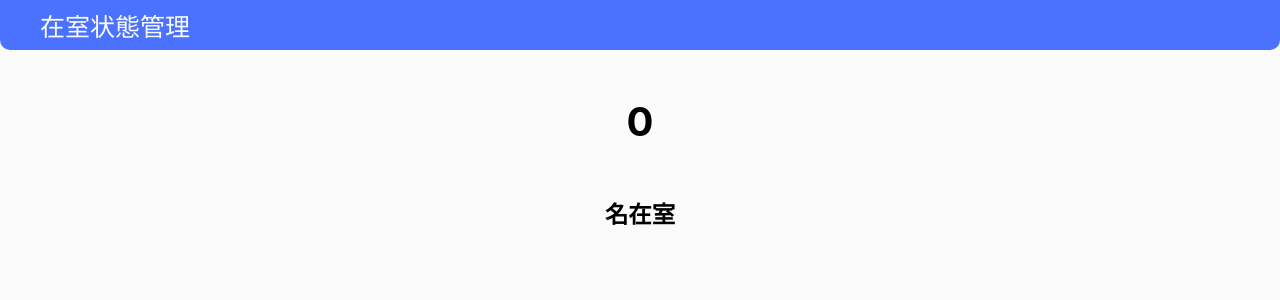
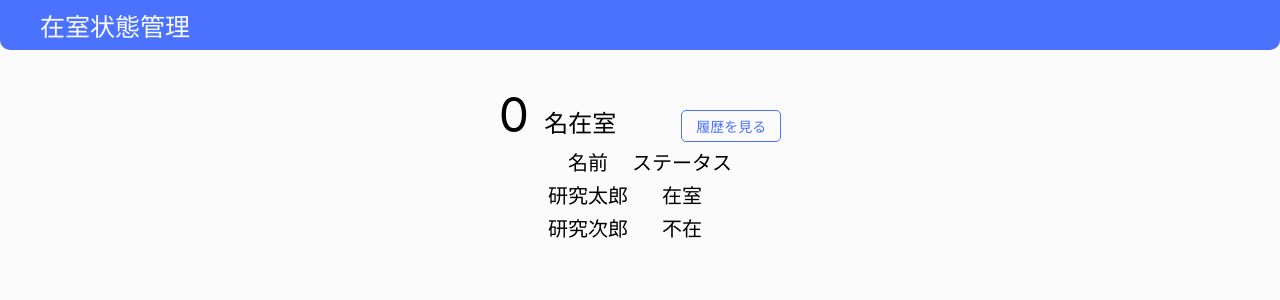
Before and after one commit to 618knot/hdp_2023, a React (Vite) app in the folder frontend/: page / in a window 1280 px wide. Shown: the top 300 px of the page. Built offline with nearby package versions, Linux system fonts and the light colour scheme; no server answers.

Commit message:
home画面作成途中経過

```diff
--- a/frontend/src/view/home/Home.scss
+++ b/frontend/src/view/home/Home.scss
@@ -0,0 +1,10 @@
+#occupancy {
+    margin-top: 15px;
+
+    font-size: 24px;
+
+    & .count {
+        font-size: 48px;
+        margin-right: 15px;
+    }
+}
--- a/frontend/src/view/home/Home.tsx
+++ b/frontend/src/view/home/Home.tsx
@@ -1,15 +1,29 @@
-import { useState } from "react";
+import { CSSProperties, useEffect, useState } from "react";
+import "./Home.scss";
+import Button from "../../components/button/Button";
+import { useNavigate } from "react-router-dom";
+
+const buttonStyle: CSSProperties = {
+    marginLeft: "65px",
+
+};
+
 const WEBSOCKET_URL = import.meta.env.VITE_WEBSOCKET_URL;
-console.log(WEBSOCKET_URL);
 const ws: WebSocket = new WebSocket(WEBSOCKET_URL + "/ws/1");
 
 const Home = () => {
     const [count, setCount] = useState(0);
+    const navigate = useNavigate();
 
-    setInterval(() => {
-                // WebSocketサーバーにリクエストを送信
-                ws.send("getWebSocketValue");
-            }, 3000);
+    useEffect(() => {
+        const intervalId = setInterval(() => {
+          // WebSocketサーバーにリクエストを送信
+          ws.send("getWebSocketValue");
+        }, 3000);
+
+        // コンポーネントがアンマウントされたときにクリア
+        return () => clearInterval(intervalId);
+      }, []);
 
     ws.onmessage = (event) => {
         setCount(event.data);
@@ -17,10 +31,29 @@ const Home = () => {
 
     return (
         <>
-            <h1>
-                {count}
-            </h1>
-            <h3>名在室</h3>
+            <div id="occupancy">
+                <span className="count">{count}</span>名在室
+                <Button
+                    className="secondary"
+                    label="履歴を見る"
+                    style={buttonStyle}
+                    onClick={ () => navigate("/history") }
+                />
+            </div>
+            <table>
+                <tr>
+                    <td>名前</td>
+                    <td>ステータス</td>
+                </tr>
+                <tr>
+                    <td>研究太郎</td>
+                    <td>在室</td>
+                </tr>
+                <tr>
+                    <td>研究次郎</td>
+                    <td>不在</td>
+                </tr>
+            </table>
         </>
     );
 };
```
